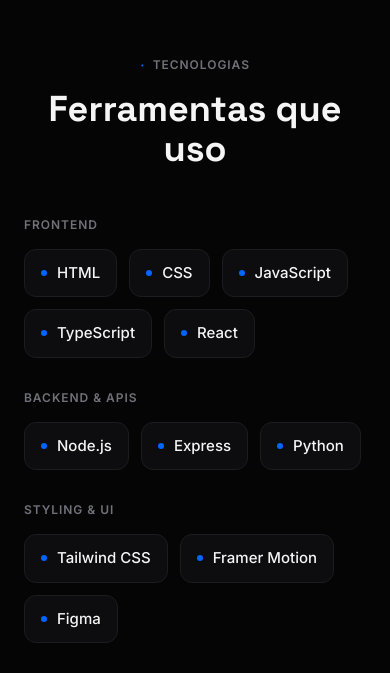
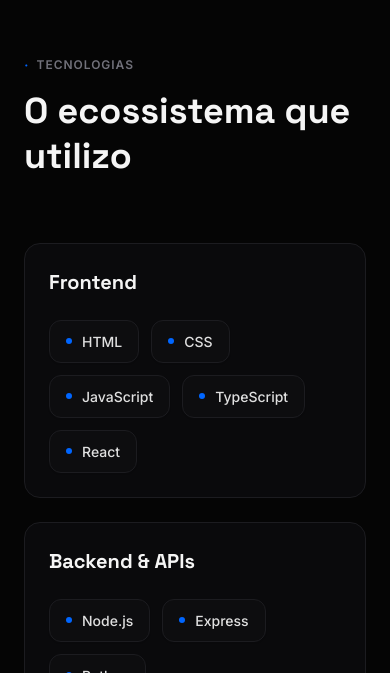
Before and after one commit to aleffelix15/alef.dev, a React (Vite) app: page / in a window 390 px wide. Shown: the part 4491-5164 px from the top of the page. Built offline with nearby package versions, Linux system fonts and the light colour scheme.

Commit message:
fix: remove horizontal scroll hijacking in Stack to fix overflow and layout bugs

```diff
--- a/src/components/Stack.tsx
+++ b/src/components/Stack.tsx
@@ -1,5 +1,5 @@
-import React, { useRef } from 'react';
-import { motion, useScroll, useTransform, useSpring } from 'framer-motion';
+import React from 'react';
+import { motion } from 'framer-motion';
 
 const categories = [
   {
@@ -20,93 +20,77 @@
   }
 ];
 
+const containerVariants = {
+  hidden: { opacity: 0 },
+  visible: {
+    opacity: 1,
+    transition: { staggerChildren: 0.1 }
+  }
+};
+
+const itemVariants = {
+  hidden: { opacity: 0, y: 20 },
+  visible: {
+    opacity: 1,
+    y: 0,
+    transition: { duration: 0.5, ease: [0.25, 0.1, 0.25, 1] }
+  }
+};
+
 export const Stack: React.FC = () => {
-  const containerRef = useRef<HTMLDivElement>(null);
-
-  const { scrollYProgress } = useScroll({
-    target: containerRef,
-  });
-
-  const smoothProgress = useSpring(scrollYProgress, { damping: 20, stiffness: 100 });
-
-  // Pinned horizontal scrolling for desktop
-  const x = useTransform(smoothProgress, [0, 1], ["0%", "-60%"]);
-
   return (
-    <section id="stack" className="bg-[#050505]">
-
-      {/* MOBILE LAYOUT (Normal Vertical) */}
-      <div className="md:hidden py-24 px-6">
-        <div className="text-center mb-12">
-          <div className="flex items-center justify-center gap-2">
-            <span className="text-[#0066FF]">·</span>
-            <span className="font-body text-xs font-semibold tracking-[0.08em] uppercase text-[#71717A]">
-              Tecnologias
-            </span>
-          </div>
-          <h2 className="font-display text-4xl font-bold text-[#F5F5F5] mt-3">
-            Ferramentas que uso
-          </h2>
-        </div>
-
-        <div className="flex flex-col gap-8">
-          {categories.map((category, index) => (
-            <div key={index}>
-              <h3 className="font-body text-xs font-semibold tracking-[0.08em] uppercase text-[#71717A] mb-4">
-                {category.name}
-              </h3>
-              <div className="flex flex-wrap gap-3">
-                {category.techs.map((tech, techIndex) => (
-                  <div key={techIndex} className="flex items-center gap-2.5 bg-[#0D0D0F] border border-[#1C1C20] rounded-xl px-4 py-3">
-                    <div className="w-1.5 h-1.5 rounded-full bg-[#0066FF]" />
-                    <span className="font-body text-[0.9375rem] font-medium text-[#F5F5F5]">{tech}</span>
-                  </div>
-                ))}
-              </div>
-            </div>
-          ))}
-        </div>
-      </div>
-
-      {/* DESKTOP LAYOUT (Horizontal Scroll) */}
-      <div ref={containerRef} className="hidden md:block h-[300vh] relative">
-        <div className="sticky top-0 h-screen flex items-center overflow-hidden">
-
-          <div className="absolute left-16 top-1/4">
+    <section id="stack" className="bg-[#050505] py-24">
+      <div className="w-full max-w-7xl mx-auto px-6 lg:px-8">
+        <motion.div
+          initial={{ opacity: 0, y: 20 }}
+          whileInView={{ opacity: 1, y: 0 }}
+          viewport={{ once: true, margin: '-100px' }}
+          transition={{ duration: 0.5 }}
+          className="mb-16"
+        >
           <div className="flex items-center gap-2 mb-3">
             <span className="text-[#0066FF]">·</span>
             <span className="font-body text-xs font-semibold tracking-[0.08em] uppercase text-[#71717A]">
               Tecnologias
             </span>
           </div>
-            <h2 className="font-display text-5xl font-bold text-[#F5F5F5] leading-tight">
-              O ecossistema <br/> que utilizo
+          <h2 className="font-display text-4xl md:text-5xl font-bold text-[#F5F5F5] leading-tight">
+            O ecossistema que utilizo
           </h2>
-          </div>
+        </motion.div>
 
-          <motion.div style={{ x }} className="flex gap-16 pl-[40vw] pr-[20vw] items-center w-max">
+        <motion.div
+          variants={containerVariants}
+          initial="hidden"
+          whileInView="visible"
+          viewport={{ once: true, margin: '-100px' }}
+          className="grid grid-cols-1 md:grid-cols-2 gap-6 lg:gap-8"
+        >
           {categories.map((category, index) => (
-              <div key={index} className="w-[400px] flex-shrink-0 bg-[#0A0A0C] border border-[#1C1C20] p-8 rounded-3xl hover:border-[#2A2A30] transition-colors duration-500">
-                <h3 className="font-display text-2xl font-bold text-[#F5F5F5] mb-6">
+            <motion.div
+              key={index}
+              variants={itemVariants}
+              className="bg-[#0A0A0C] border border-[#1C1C20] hover:border-[#2A2A30] p-6 sm:p-8 rounded-2xl transition-colors duration-300"
+            >
+              <h3 className="font-display text-xl sm:text-2xl font-bold text-[#F5F5F5] mb-6">
                 {category.name}
               </h3>
               <div className="flex flex-wrap gap-3">
                 {category.techs.map((tech, techIndex) => (
                   <div
                     key={techIndex}
-                      className="flex items-center gap-2.5 bg-[#0D0D0F] border border-[#1C1C20] hover:border-[#2E2E38] hover:bg-[#111114] rounded-xl px-4 py-3 transition-all duration-300 group shadow-md"
+                    className="flex items-center gap-2.5 bg-[#0D0D0F] border border-[#1C1C20] hover:border-[#2E2E38] hover:bg-[#111114] rounded-xl px-4 py-2.5 transition-all duration-300 shadow-sm"
                   >
-                      <div className="w-1.5 h-1.5 rounded-full bg-[#0066FF] group-hover:scale-125 transition-transform" />
-                      <span className="font-body text-[0.9375rem] font-medium text-[#F5F5F5] group-hover:text-white transition-colors">
+                    <div className="w-1.5 h-1.5 rounded-full bg-[#0066FF]" />
+                    <span className="font-body text-[0.875rem] font-medium text-[#E0E0E0]">
                       {tech}
                     </span>
                   </div>
                 ))}
               </div>
-              </div>
+            </motion.div>
           ))}
         </motion.div>
-        </div>
       </div>
     </section>
   );
```
Lines whose indentation alone changed are shown as unchanged.
